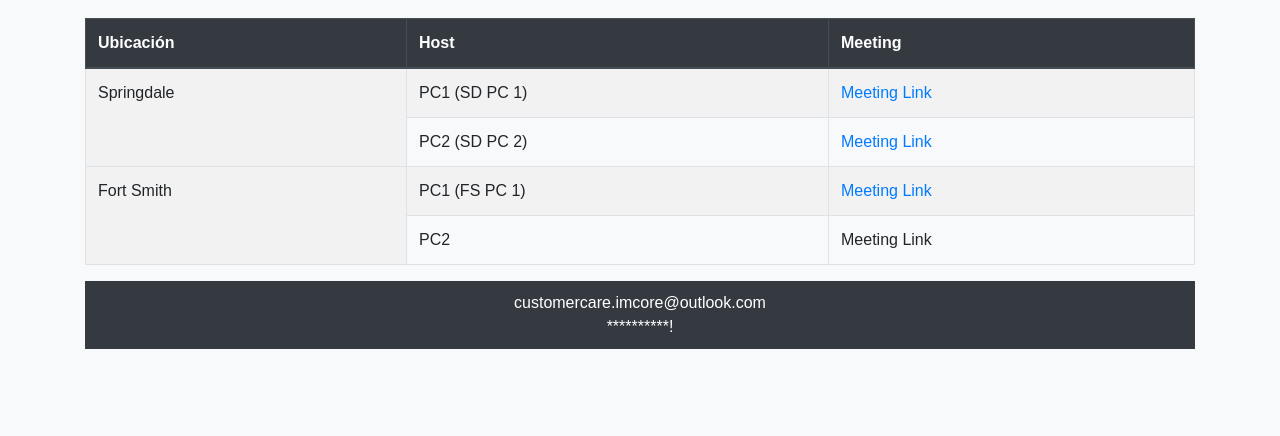
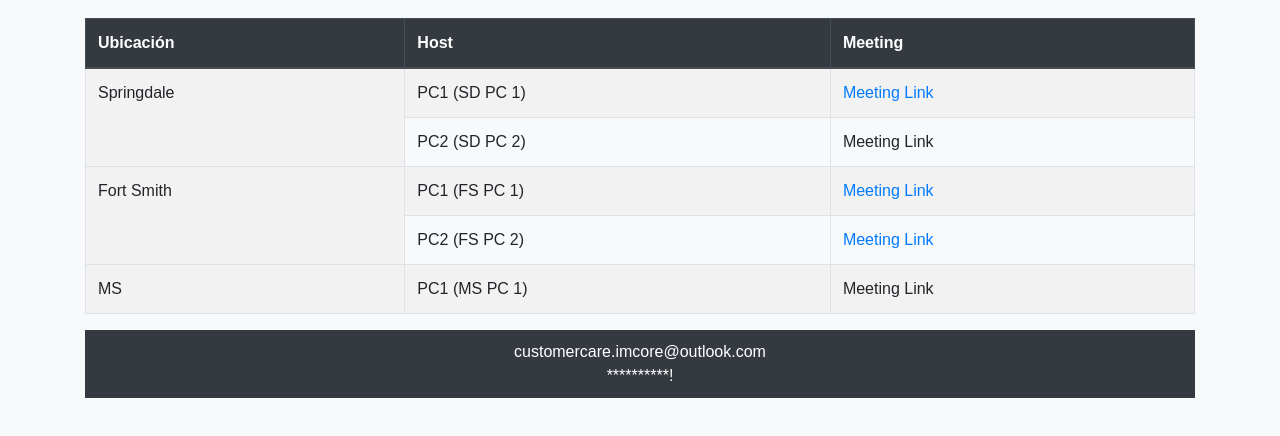
Before and after one commit to xdroberto/imcdev, a plain HTML site: page index.html in a window 1280 px wide. Shown: the part 78-514 px from the top of the page. Drawn offline with nearby package versions, Linux system fonts and the light colour scheme.

Commit message:
Update index.html - Add FS2 and MS placeholder

```diff
--- a/index.html
+++ b/index.html
@@ -29,7 +29,7 @@
                     </tr>
                     <tr>
                         <td data-label="Host">PC2 (SD PC 2)</td>
-                        <td data-label="Meeting"><a href="https://us05web.zoom.us/j/85669050600?pwd=QFpq35StWbaMw3IM4CIl3MreI2xXoN.1">Meeting Link</a></td>
+                        <td data-label="Meeting"><a>Meeting Link</a></td>
                     </tr>
                     <tr>
                         <td data-label="Ubicación" rowspan="2">Fort Smith</td>
@@ -37,7 +37,13 @@
                         <td data-label="Meeting"><a href="https://us05web.zoom.us/j/85601772036?pwd=DKPRESdBhMU776H487tl84xsqYNrB6.1">Meeting Link</a></td>
                     </tr>
                     <tr>
-                        <td data-label="Host">PC2</td>
+                        <td data-label="Host">PC2 (FS PC 2)</td>
+                        <td data-label="Meeting"><a href="https://us06web.zoom.us/j/5206320370?pwd=aJw246XLEit8atNReE9oRSkidgtmEG.1">Meeting Link</a></td>
+
+                    </tr>
+                    <tr>
+                        <td data-label="Ubicación" rowspan="2">MS</td>
+                        <td data-label="Host">PC1 (MS PC 1)</td>
                         <td data-label="Meeting"><a>Meeting Link</a></td>
                     </tr>
                 </tbody>
```
